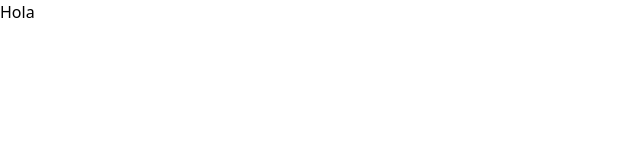
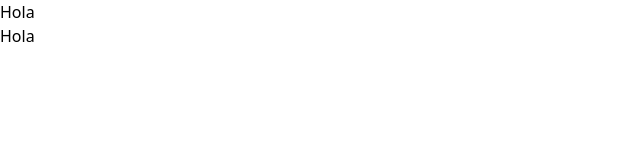
Before and after one commit to LaSM4/personal_page, a plain HTML site: page index.html in a window 1280 px wide. Shown: the full height of the page, 0-640 px from the left. Drawn offline with nearby package versions, Linux system fonts and the light colour scheme.

Commit message:
test vercel

```diff
--- a/index.html
+++ b/index.html
@@ -11,6 +11,7 @@
 
 <body>
     <h1>Hola</h1>
+    <h1>Hola</h1>
 </body>
 
 </html>
```
